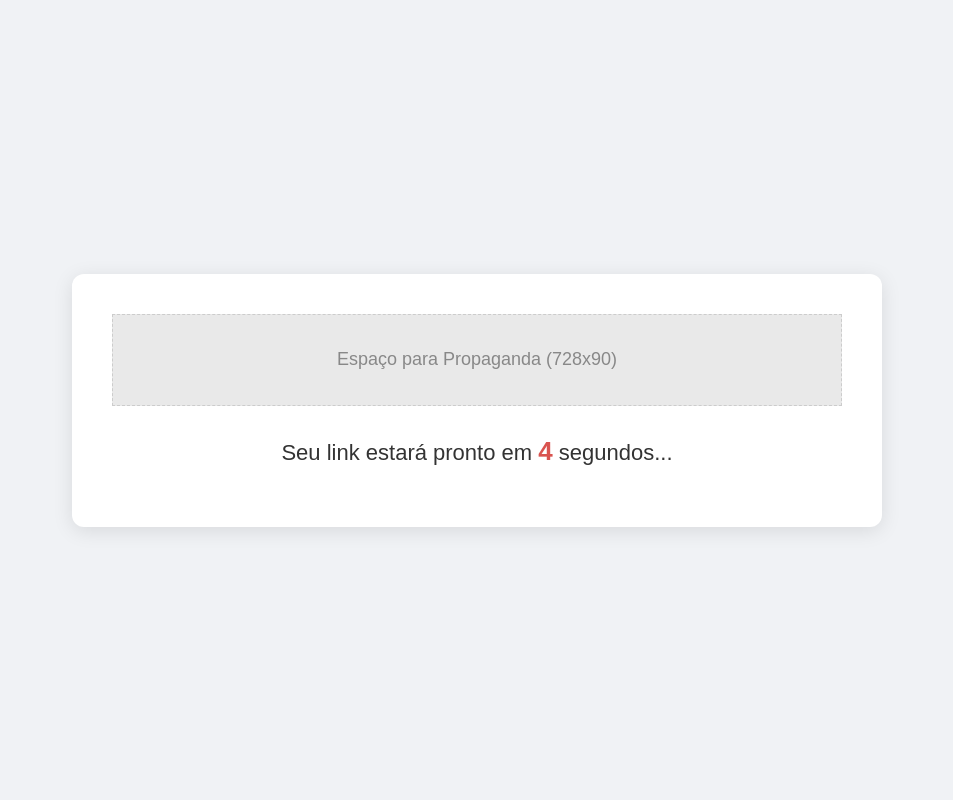
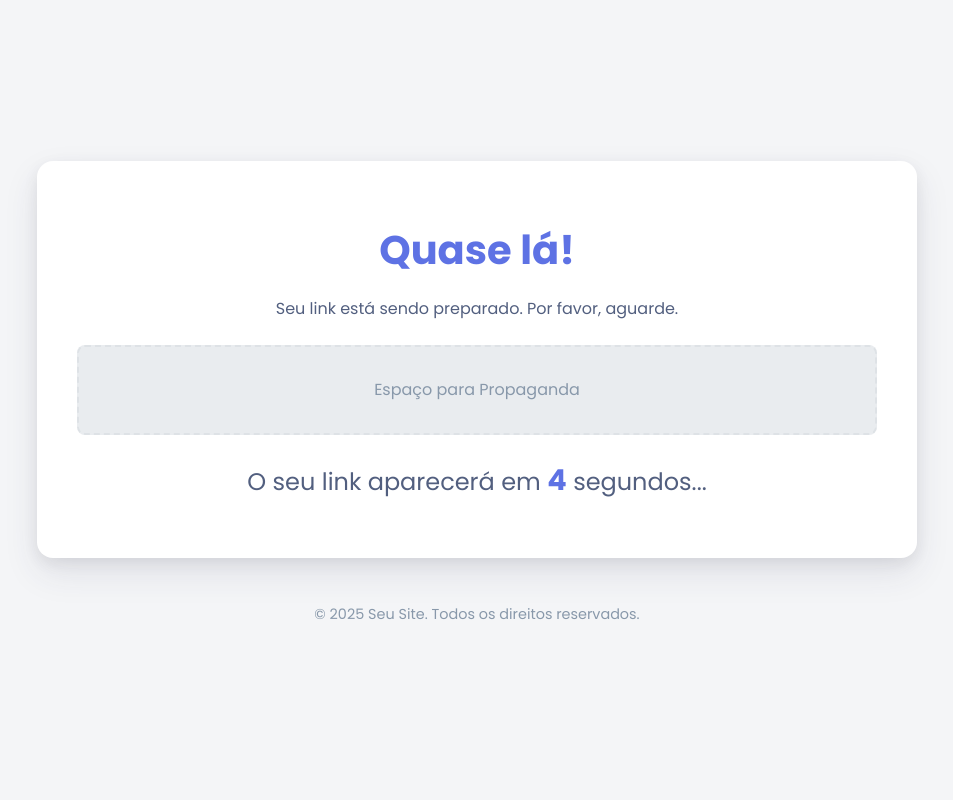
Before and after one commit to ericdimitri2022-design/Projeto_ADS, a Flask app: a page that uses templates/espera.html in a window 1280 px wide. Shown: the whole page, without its empty margins (163-1116 px from the left). Run offline with Flask 3, Linux system fonts and the light colour scheme.

Commit message:
Update espera.html

```diff
--- a/templates/espera.html
+++ b/templates/espera.html
@@ -4,105 +4,45 @@
     <meta charset="UTF-8">
     <meta name="viewport" content="width=device-width, initial-scale=1.0">
     <title>Aguarde...</title>
-    <style>
-        body {
-            font-family: Arial, sans-serif;
-            display: flex;
-            justify-content: center;
-            align-items: center;
-            flex-direction: column;
-            height: 100vh;
-            margin: 0;
-            background-color: #f0f2f5;
-            color: #333;
-        }
-        .container {
-            text-align: center;
-            padding: 40px;
-            background-color: #ffffff;
-            border-radius: 12px;
-            box-shadow: 0 4px 20px rgba(0,0,0,0.1);
-        }
-        .ad-placeholder {
-            width: 728px;
-            height: 90px;
-            background-color: #e9e9e9;
-            border: 1px dashed #ccc;
-            display: flex;
-            justify-content: center;
-            align-items: center;
-            margin-bottom: 30px;
-            font-size: 18px;
-            color: #888;
-        }
-        #mensagem-espera {
-            font-size: 22px;
-            margin-bottom: 20px;
-        }
-        #contador {
-            font-weight: bold;
-            font-size: 26px;
-            color: #d9534f;
-        }
-        #botao-continuar {
-            display: none; /* Começa escondido */
-            padding: 15px 30px;
-            font-size: 18px;
-            font-weight: bold;
-            color: #fff;
-            background-color: #5cb85c;
-            border: none;
-            border-radius: 8px;
-            text-decoration: none;
-            cursor: pointer;
-            transition: background-color 0.3s ease;
-        }
-        #botao-continuar:hover {
-            background-color: #4cae4c;
-        }
-    </style>
+    <link rel="stylesheet" href="{{ url_for('static', filename='style.css') }}">
 </head>
 <body>
+    <div class="container">
+        <h1>Quase lá!</h1>
+        <p>Seu link está sendo preparado. Por favor, aguarde.</p>
 
-    <div class="container">
         <div class="ad-placeholder">
-            Espaço para Propaganda (728x90)
+            Espaço para Propaganda
         </div>
 
         <div id="mensagem-espera">
-            Seu link estará pronto em <span id="contador">10</span> segundos...
+            O seu link aparecerá em <span id="contador">10</span> segundos...
         </div>
 
-        <a href="#" id="botao-continuar">Continuar para o Destino</a>
+        <a href="#" id="botao-continuar">PEGAR LINK</a>
+    </div>
+
+    <div class="footer">
+        <p>© 2025 Seu Site. Todos os direitos reservados.</p>
     </div>
 
     <script>
-        // Pega os elementos do HTML
         const contadorElemento = document.getElementById('contador');
         const botaoContinuar = document.getElementById('botao-continuar');
         const mensagemEspera = document.getElementById('mensagem-espera');
-
-        // O Flask injeta a URL de destino aqui. O | safe é por segurança.
         const urlDestino = "{{ destino_url | safe }}";
-
-        // Define o tempo inicial do contador
         let tempoRestante = 10;
 
-        // Cria um intervalo que executa a cada 1 segundo (1000 milissegundos)
         const intervalo = setInterval(() => {
-            tempoRestante--; // Diminui o tempo
-            contadorElemento.textContent = tempoRestante; // Atualiza o número na tela
-
-            // Quando o tempo acabar
+            tempoRestante--;
+            contadorElemento.textContent = tempoRestante;
             if (tempoRestante <= 0) {
-                clearInterval(intervalo); // Para o contador
-
-                mensagemEspera.style.display = 'none'; // Esconde a mensagem de espera
-                botaoContinuar.style.display = 'block'; // Mostra o botão de continuar
-                botaoContinuar.href = urlDestino; // Define o link do botão
+                clearInterval(intervalo);
+                mensagemEspera.style.display = 'none';
+                botaoContinuar.style.display = 'inline-block';
+                botaoContinuar.href = urlDestino;
             }
         }, 1000);
     </script>
-
 </body>
 </html>
```
